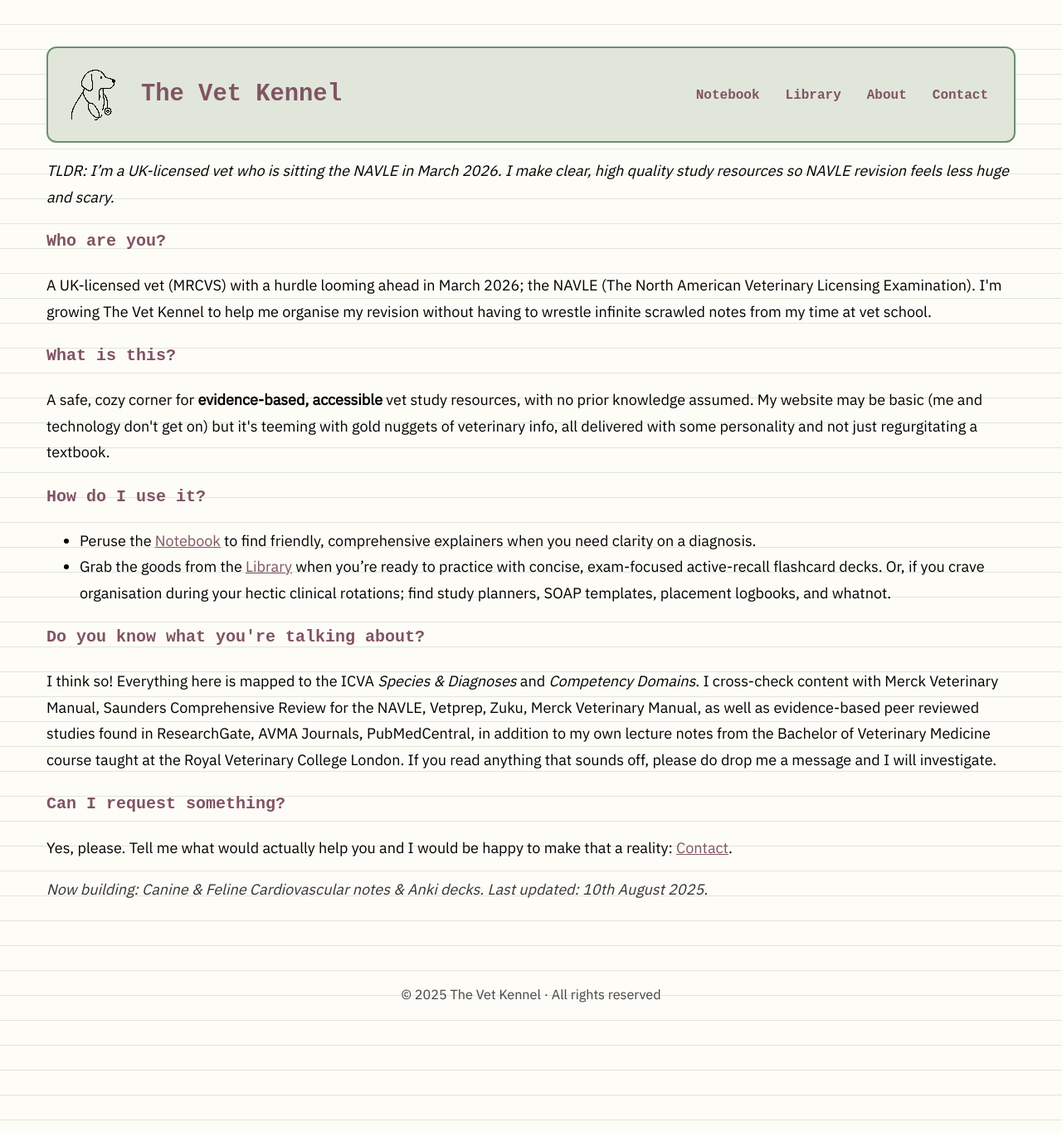
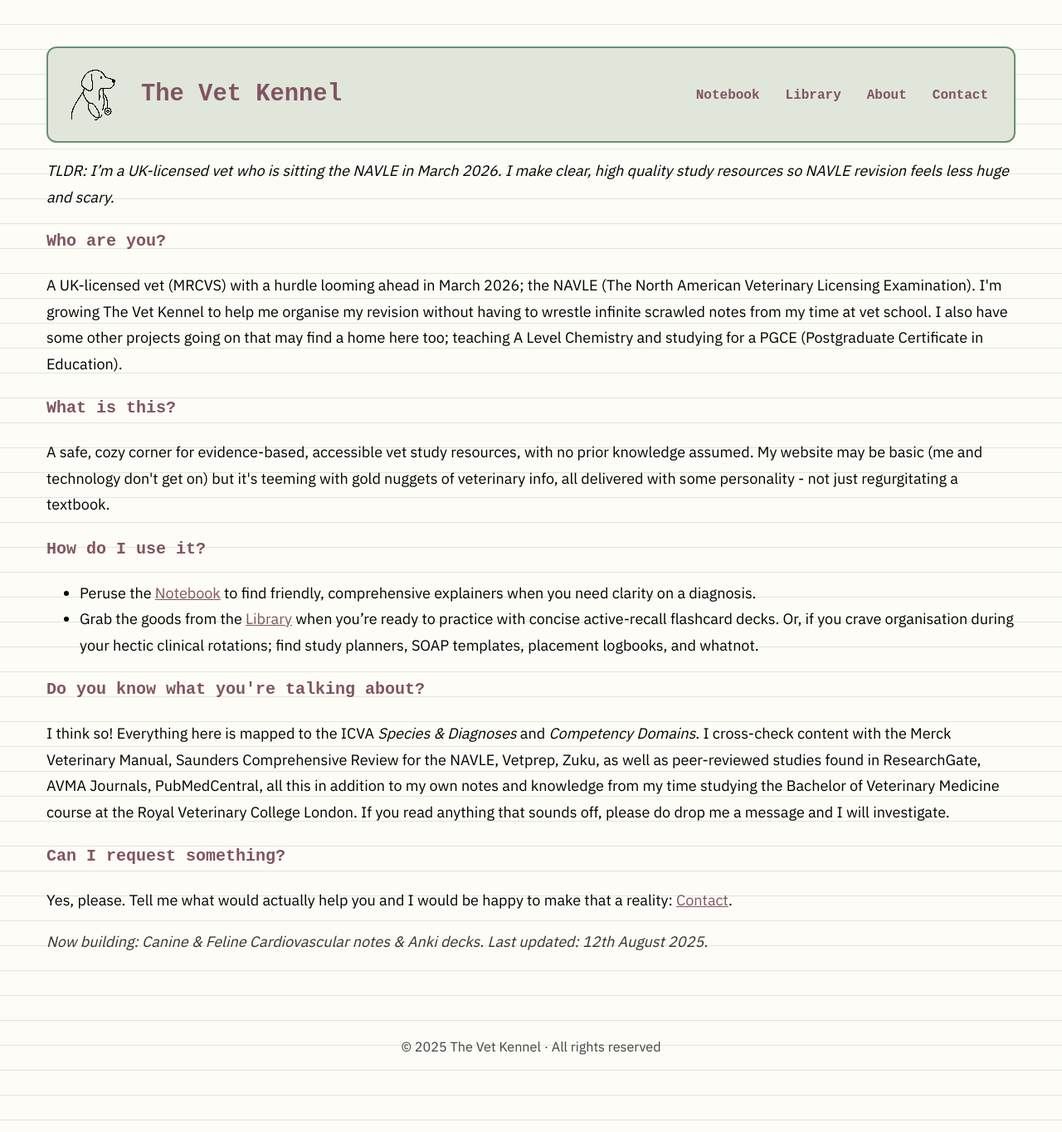
Before and after one commit to TheVetKennel/thevetkennel.github.io, a Jekyll site: the page built from about/index.md, in a window 1280 px wide. Shown: the whole page at 83% size. Built offline with Jekyll 4.4.1, drawn with Linux system fonts in a browser that asks for light colours.

Commit message:
Update index.md

```diff
--- a/about/index.md
+++ b/about/index.md
@@ -9,26 +9,26 @@ title: About
 
 
   <h3>Who are you?</h3>
-  <p>A UK-licensed vet (MRCVS) with a hurdle looming ahead in March 2026; the NAVLE (The North American Veterinary Licensing Examination). I'm growing The Vet Kennel to help me organise my revision without having to wrestle infinite scrawled notes from my time at vet school.</p>
+  <p>A UK-licensed vet (MRCVS) with a hurdle looming ahead in March 2026; the NAVLE (The North American Veterinary Licensing Examination). I'm growing The Vet Kennel to help me organise my revision without having to wrestle infinite scrawled notes from my time at vet school. I also have some other projects going on that may find a home here too; teaching A Level Chemistry and studying for a PGCE (Postgraduate Certificate in Education).</p>
 
 
   <h3>What is this?</h3>
-  <p>A safe, cozy corner for <strong>evidence-based, accessible</strong> vet study resources, with no prior knowledge assumed. My website may be basic (me and technology don't get on) but it's teeming with gold nuggets of veterinary info, all delivered with some personality and not just regurgitating a textbook.</p>
+  <p>A safe, cozy corner for evidence-based, accessible vet study resources, with no prior knowledge assumed. My website may be basic (me and technology don't get on) but it's teeming with gold nuggets of veterinary info, all delivered with some personality - not just regurgitating a textbook.</p>
 
 
   <h3>How do I use it?</h3>
   <ul>
     <li>Peruse the <a href="{{ '/notebook/' | relative_url }}">Notebook</a> to find friendly, comprehensive explainers when you need clarity on a diagnosis.</li>
-    <li>Grab the goods from the <a href="{{ '/library/' | relative_url }}">Library</a> when you’re ready to practice with concise, exam-focused active-recall flashcard decks. Or, if you crave organisation during your hectic clinical rotations; find study planners, SOAP templates, placement logbooks, and whatnot.</li>
+    <li>Grab the goods from the <a href="{{ '/library/' | relative_url }}">Library</a> when you’re ready to practice with concise active-recall flashcard decks. Or, if you crave organisation during your hectic clinical rotations; find study planners, SOAP templates, placement logbooks, and whatnot.</li>
   </ul>
 
   <h3>Do you know what you're talking about?</h3>
-  <p>I think so! Everything here is mapped to the ICVA <em>Species & Diagnoses</em> and <em>Competency Domains</em>. I cross-check content with Merck Veterinary Manual, Saunders Comprehensive Review for the NAVLE, Vetprep, Zuku, Merck Veterinary Manual, as well as evidence-based peer reviewed studies found in ResearchGate, AVMA Journals, PubMedCentral, in addition to my own lecture notes from the Bachelor of Veterinary Medicine course taught at the Royal Veterinary College London. If you read anything that sounds off, please do drop me a message and I will investigate.</p>
+  <p>I think so! Everything here is mapped to the ICVA <em>Species & Diagnoses</em> and <em>Competency Domains</em>. I cross-check content with the Merck Veterinary Manual, Saunders Comprehensive Review for the NAVLE, Vetprep, Zuku, as well as peer-reviewed studies found in ResearchGate, AVMA Journals, PubMedCentral, all this in addition to my own notes and knowledge from my time studying the Bachelor of Veterinary Medicine course at the Royal Veterinary College London. If you read anything that sounds off, please do drop me a message and I will investigate.</p>
 
 
   <h3>Can I request something?</h3>
   <p>Yes, please. Tell me what would actually help you and I would be happy to make that a reality: <a href="{{ '/contact/' | relative_url }}">Contact</a>.</p>
 
 
-  <p style="opacity:.8;margin-top:.75rem;"><em>Now building: Canine & Feline Cardiovascular notes & Anki decks. Last updated: 10th August 2025.</em></p>
+  <p style="opacity:.8;margin-top:.75rem;"><em>Now building: Canine & Feline Cardiovascular notes & Anki decks. Last updated: 12th August 2025.</em></p>
 </section>
```
